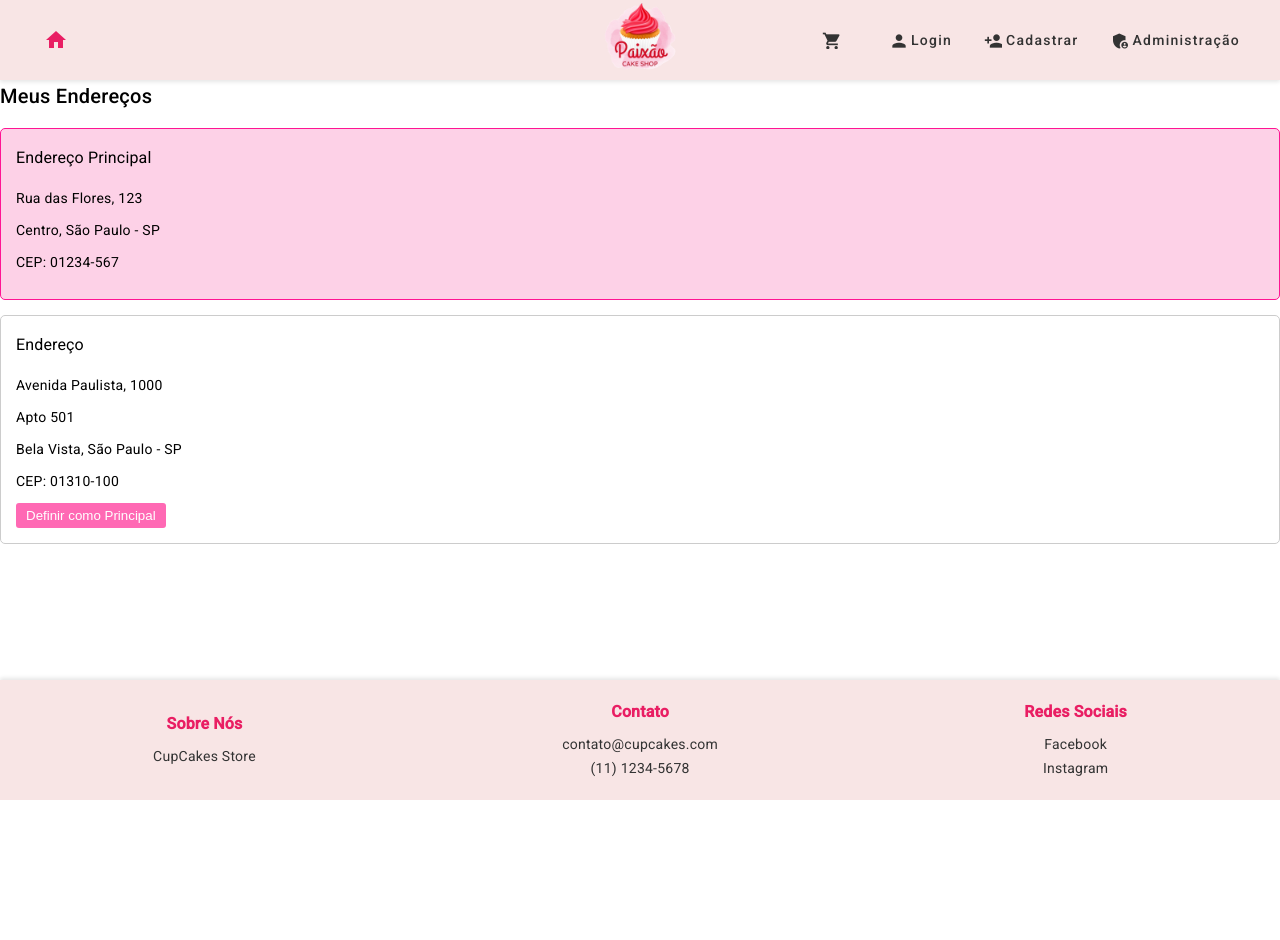
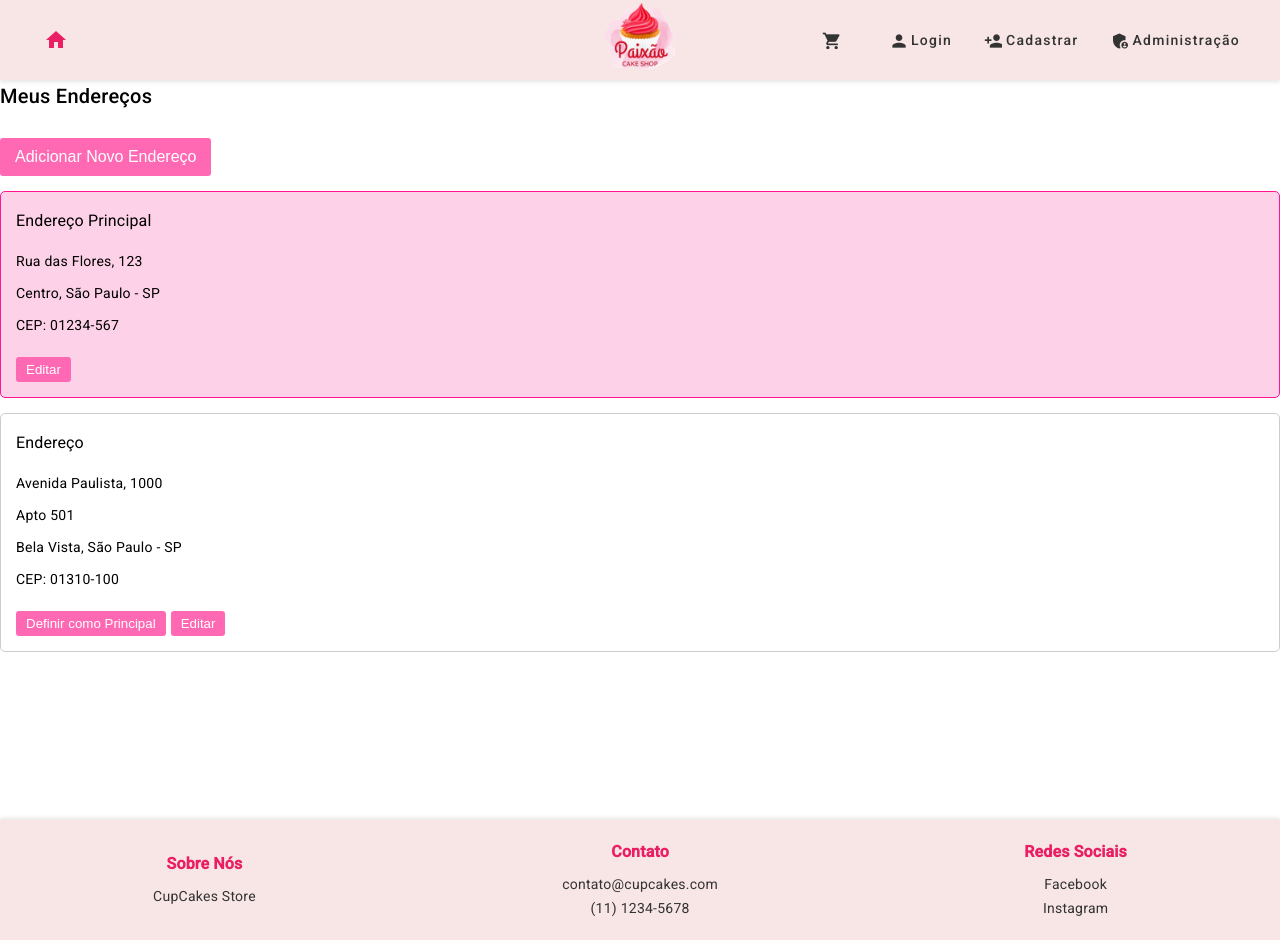
Before and after one commit to lucaspaixaodev/projeto-integrador, an Angular app: page /enderecos in a window 1280 px wide. Before the commit the page ends 800 px from the top, so only its background shows below. Built offline with nearby package versions, Linux system fonts and the light colour scheme.

Commit message:
Modificado: adicionado rastreamento do produto

```diff
--- a/src/app/interfaces/order.interface.ts
+++ b/src/app/interfaces/order.interface.ts
@@ -3,4 +3,5 @@ export interface Order {
   data: Date;
   status: string;
   total: number;
+  codigoRastreio: string;
 }
--- a/src/app/pages/logged/meus-enderecos/meus-enderecos.component.html
+++ b/src/app/pages/logged/meus-enderecos/meus-enderecos.component.html
@@ -1,5 +1,26 @@
+<div class="page-container">
+  <div class="content-wrap">
     <h2>Meus Endereços</h2>
 
+    <button class="adicionar-endereco" (click)="adicionarNovoEndereco()" *ngIf="!mostrarFormularioNovoEndereco">
+      Adicionar Novo Endereço
+    </button>
+
+    <div class="enderecos-container">
+      <div *ngIf="mostrarFormularioNovoEndereco" class="novo-endereco-form endereco-form">
+        <h3>Novo Endereço</h3>
+        <input [(ngModel)]="novoEndereco!.rua" placeholder="Rua">
+        <input [(ngModel)]="novoEndereco!.numero" placeholder="Número">
+        <input [(ngModel)]="novoEndereco!.complemento" placeholder="Complemento">
+        <input [(ngModel)]="novoEndereco!.bairro" placeholder="Bairro">
+        <input [(ngModel)]="novoEndereco!.cidade" placeholder="Cidade">
+        <input [(ngModel)]="novoEndereco!.estado" placeholder="Estado">
+        <input [(ngModel)]="novoEndereco!.cep" placeholder="CEP">
+        <button (click)="salvarNovoEndereco()">Salvar</button>
+        <button (click)="cancelarNovoEndereco()">Cancelar</button>
+      </div>
+
+      <div class="enderecos-lista">
         <div *ngFor="let endereco of enderecos" class="endereco" [class.principal]="endereco.principal">
           <h3>{{ endereco.principal ? 'Endereço Principal' : 'Endereço' }}</h3>
           <p>{{ endereco.rua }}, {{ endereco.numero }}</p>
@@ -7,4 +28,13 @@
           <p>{{ endereco.bairro }}, {{ endereco.cidade }} - {{ endereco.estado }}</p>
           <p>CEP: {{ endereco.cep }}</p>
           <button *ngIf="!endereco.principal" (click)="definirEnderecoPrincipal(endereco)">Definir como Principal</button>
+          <button (click)="editarEndereco(endereco)">Editar</button>
+
+          <div *ngIf="enderecoEmEdicao?.id === endereco.id" class="endereco-form">
+            <!-- Formulário de edição existente -->
           </div>
+        </div>
+      </div>
+    </div>
+  </div>
+</div>
--- a/src/app/pages/logged/meus-enderecos/meus-enderecos.component.scss
+++ b/src/app/pages/logged/meus-enderecos/meus-enderecos.component.scss
@@ -1,16 +1,36 @@
-.endereco {
+.page-container {
+  display: flex;
+  flex-direction: column;
+  min-height: calc(100vh - 60px); // Ajuste este valor de acordo com a altura do seu header
+}
+
+.content-wrap {
+  flex: 1;
+  padding-bottom: 20px; // Espaço extra no final do conteúdo
+}
+
+.enderecos-container {
+  display: flex;
+  flex-wrap: wrap;
+  gap: 20px;
+}
+
+.enderecos-lista {
+  flex: 1;
+  min-width: 300px;
+}
+
+.endereco, .novo-endereco-form {
   border: 1px solid #ccc;
   padding: 15px;
   margin-bottom: 15px;
   border-radius: 5px;
+  background-color: white;
+}
 
-  &.principal {
+.endereco.principal {
   border-color: #FF1493;
   background-color: #fb94c76e;
-  }
-
-  h3 {
-    margin-top: 0;
 }
 
 button {
@@ -20,9 +40,63 @@
   padding: 5px 10px;
   border-radius: 3px;
   cursor: pointer;
+  margin-right: 5px;
+  margin-top: 10px;
 
   &:hover {
     background-color: #FF1493;
   }
 }
+
+.endereco-form input {
+  display: block;
+  margin-bottom: 10px;
+  padding: 5px;
+  width: 100%;
+  max-width: 300px;
+  border: 1px solid #ccc;
+  border-radius: 3px;
 }
+
+.adicionar-endereco {
+  background-color: #FF69B4;
+  color: white;
+  border: none;
+  padding: 10px 15px;
+  border-radius: 3px;
+  cursor: pointer;
+  margin-bottom: 15px;
+  font-size: 16px;
+
+  &:hover {
+    background-color: #FF1493;
+  }
+}
+
+.enderecos-container {
+  display: flex;
+  flex-wrap: wrap;
+  gap: 20px;
+}
+
+.enderecos-lista {
+  flex: 1;
+  min-width: 300px;
+}
+
+.novo-endereco-form {
+  flex: 1;
+  min-width: 300px;
+  max-width: 400px;
+}
+
+// Estilos responsivos
+@media (max-width: 768px) {
+  .enderecos-container {
+    flex-direction: column;
+  }
+
+  .novo-endereco-form {
+    max-width: 100%;
+  }
+}
--- a/src/app/pages/logged/meus-enderecos/meus-enderecos.component.ts
+++ b/src/app/pages/logged/meus-enderecos/meus-enderecos.component.ts
@@ -1,16 +1,20 @@
 import { Component, OnInit } from '@angular/core';
 import { CommonModule } from '@angular/common';
 import { Adress } from '../../../interfaces/adress.interface';
+import { FormsModule } from '@angular/forms';
 
 @Component({
   selector: 'app-meus-enderecos',
   standalone: true,
-  imports: [CommonModule],
+  imports: [CommonModule, FormsModule],
   templateUrl: './meus-enderecos.component.html',
   styleUrl: './meus-enderecos.component.scss'
 })
 export class MeusEnderecosComponent implements OnInit {
   enderecos: Adress[] = [];
+  enderecoEmEdicao: Adress | null = null;
+  mostrarFormularioNovoEndereco = false;
+  novoEndereco: Adress | null = null;
 
   ngOnInit() {
     // Simular dados de endereços (substitua isso por uma chamada de API real)
@@ -43,4 +47,62 @@ export class MeusEnderecosComponent implements OnInit {
     this.enderecos.forEach(e => e.principal = false);
     endereco.principal = true;
   }
+
+  editarEndereco(endereco: Adress) {
+    this.enderecoEmEdicao = { ...endereco };
+  }
+
+  salvarEdicao() {
+    if (this.enderecoEmEdicao) {
+      if (this.enderecoEmEdicao.id) {
+        // Editando um endereço existente
+        const index = this.enderecos.findIndex(e => e.id === this.enderecoEmEdicao!.id);
+        if (index !== -1) {
+          this.enderecos[index] = { ...this.enderecoEmEdicao };
+        }
+      } else {
+        // Adicionando um novo endereço
+        const novoId = Math.max(...this.enderecos.map(e => e.id || 0)) + 1;
+        this.enderecoEmEdicao.id = novoId;
+        this.enderecos.push({ ...this.enderecoEmEdicao });
+      }
+      this.enderecoEmEdicao = null;
+      this.mostrarFormularioNovoEndereco = false;
+    }
+  }
+
+  cancelarEdicao() {
+    this.enderecoEmEdicao = null;
+    this.mostrarFormularioNovoEndereco = false;
+  }
+
+  adicionarNovoEndereco() {
+    this.novoEndereco = {
+      id: 0,
+      rua: '',
+      numero: '',
+      complemento: '',
+      bairro: '',
+      cidade: '',
+      estado: '',
+      cep: '',
+      principal: false
+    };
+    this.mostrarFormularioNovoEndereco = true;
+  }
+
+  salvarNovoEndereco() {
+    if (this.novoEndereco) {
+      const novoId = Math.max(...this.enderecos.map(e => e.id || 0)) + 1;
+      this.novoEndereco.id = novoId;
+      this.enderecos.unshift(this.novoEndereco); // Adiciona no início da lista
+      this.novoEndereco = null;
+      this.mostrarFormularioNovoEndereco = false;
+    }
+  }
+
+  cancelarNovoEndereco() {
+    this.novoEndereco = null;
+    this.mostrarFormularioNovoEndereco = false;
+  }
 }
--- a/src/app/pages/logged/meus-pedidos/meus-pedidos.component.html
+++ b/src/app/pages/logged/meus-pedidos/meus-pedidos.component.html
@@ -8,6 +8,7 @@
         <th>Data</th>
         <th>Status</th>
         <th>Total</th>
+        <th>Rastreamento</th>
       </tr>
     </thead>
     <tbody>
@@ -16,6 +17,10 @@
         <td>{{ pedido.data | date:'dd/MM/yyyy' }}</td>
         <td>{{ pedido.status }}</td>
         <td>{{ pedido.total | currency:'BRL' }}</td>
+        <td>
+          <button *ngIf="pedido.status !== 'Entregue'" (click)="rastrearPedido(pedido.codigoRastreio)">Rastrear</button>
+          <span *ngIf="pedido.status === 'Entregue'">-</span>
+        </td>
       </tr>
     </tbody>
   </table>
--- a/src/app/pages/logged/meus-pedidos/meus-pedidos.component.scss
+++ b/src/app/pages/logged/meus-pedidos/meus-pedidos.component.scss
@@ -18,3 +18,21 @@ th {
 tr:nth-child(even) {
   background-color: #f9f9f9;
 }
+
+button {
+  background-color: #4CAF50;
+  border: none;
+  color: white;
+  padding: 5px 10px;
+  text-align: center;
+  text-decoration: none;
+  display: inline-block;
+  font-size: 14px;
+  margin: 2px 2px;
+  cursor: pointer;
+  border-radius: 3px;
+}
+
+button:hover {
+  background-color: #45a049;
+}
--- a/src/app/pages/logged/meus-pedidos/meus-pedidos.component.ts
+++ b/src/app/pages/logged/meus-pedidos/meus-pedidos.component.ts
@@ -15,9 +15,14 @@ export class MeusPedidosComponent implements OnInit {
   ngOnInit() {
     // Simular a obtenção de pedidos de um serviço
     this.pedidos = [
-      { id: 1, data: new Date(2024, 2, 1), status: 'Entregue', total: 150.00 },
-      { id: 2, data: new Date(2024, 2, 15), status: 'Em processamento', total: 200.50 },
-      { id: 3, data: new Date(2024, 3, 1), status: 'Enviado', total: 75.99 },
+      { id: 1, data: new Date(2024, 2, 1), status: 'Entregue', total: 150.00, codigoRastreio: 'BR1234567890BR' },
+      { id: 2, data: new Date(2024, 2, 15), status: 'Em processamento', total: 200.50, codigoRastreio: 'BR2345678901BR' },
+      { id: 3, data: new Date(2024, 3, 1), status: 'Enviado', total: 75.99, codigoRastreio: 'BR3456789012BR' },
     ];
   }
+
+  rastrearPedido(codigoRastreio: string) {
+    const urlRastreioCorreios = `https://www.linkcorreios.com.br/?id=${codigoRastreio}`;
+    window.open(urlRastreioCorreios, '_blank');
+  }
 }
```
Lines whose indentation alone changed are shown as unchanged.
